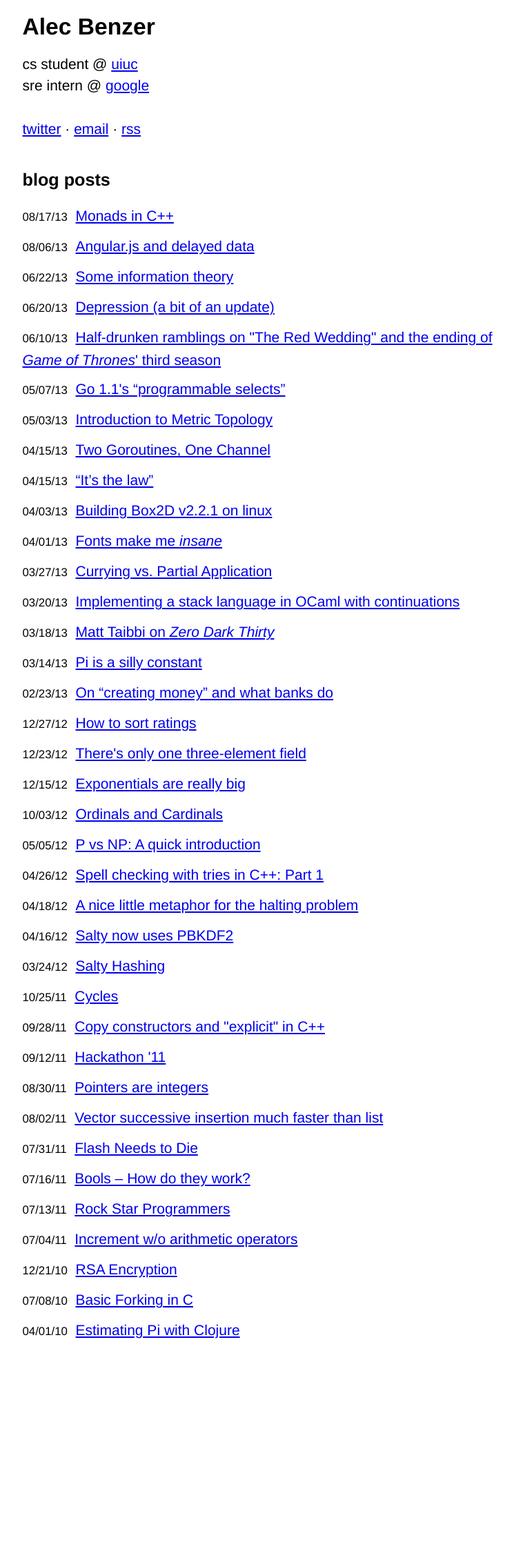
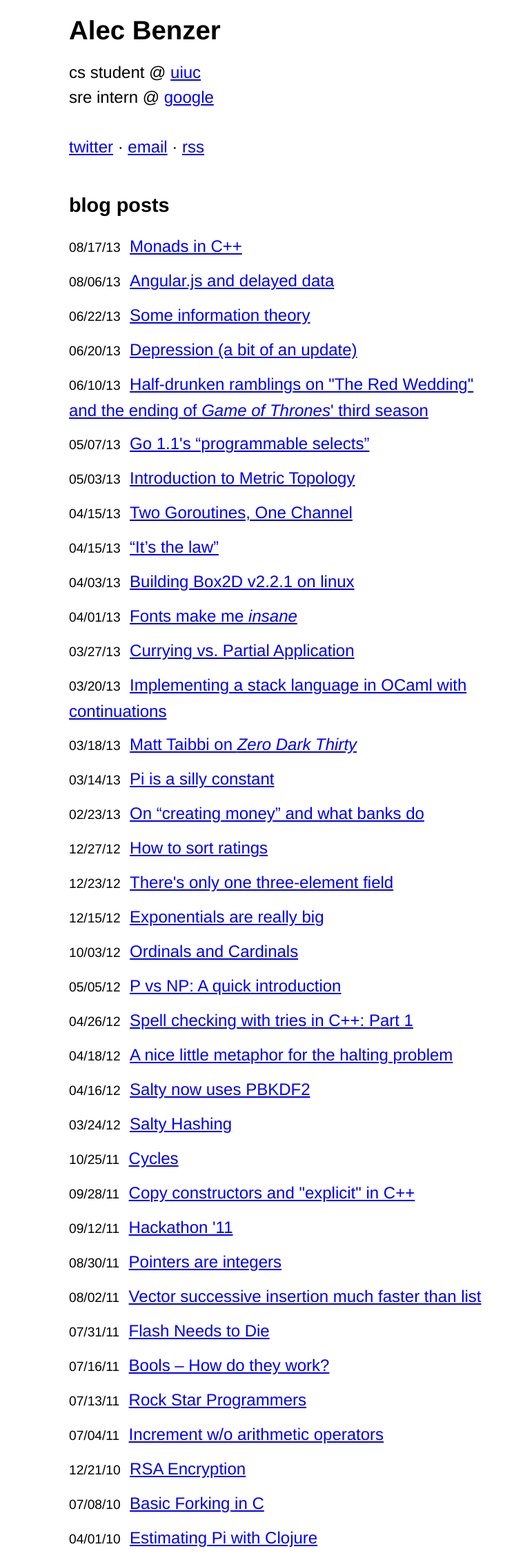
Before and after one commit to AlecBenzer/alecbenzer.github.com, a Jekyll site: the page built from index.md, in a window 1280 px wide. Shown: the whole page at 69% size, without its empty margins (240-985 px from the left). Built offline with Jekyll 4.4.1, drawn with Linux system fonts in a browser that asks for light colours; before the commit the page ends 1956 px from its top, so only the background shows below that.

Commit message:
big again

```diff
--- a/css/style.css
+++ b/css/style.css
@@ -1,6 +1,6 @@
 body {
   font-family: Helvetica, Arial, serif;
-  font-size: 21px;
+  font-size: 24px;
   line-height: 1.5em;
 }
 
@@ -14,7 +14,7 @@ code {
 }
 
 #content {
-  max-width: 35em;
+  max-width: 25em;
   margin: 0 auto;
 }
 
--- a/index.md
+++ b/index.md
@@ -8,7 +8,7 @@ title: Alec Benzer
 cs student @ <a href="http://cs.uiuc.edu">uiuc</a><br />
 sre intern @ <a href="http://www.google.com/about">google</a><br />
 <br />
-<a href="http://twitter.com/alecbenzer">twitter</a> &middot; <a href="mailto:alecbenzer@gmail.com">email</a> &middot; <a href="/feed.xml">rss</a>
+<a href="http://twitter.com/alecbenzer">twitter</a>&nbsp;&middot;&nbsp;<a href="mailto:alecbenzer@gmail.com">email</a>&nbsp;&middot;&nbsp;<a href="/feed.xml">rss</a>
 </p>
 </div>
 
```
